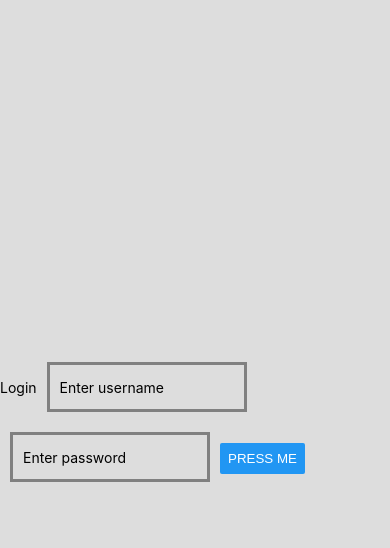
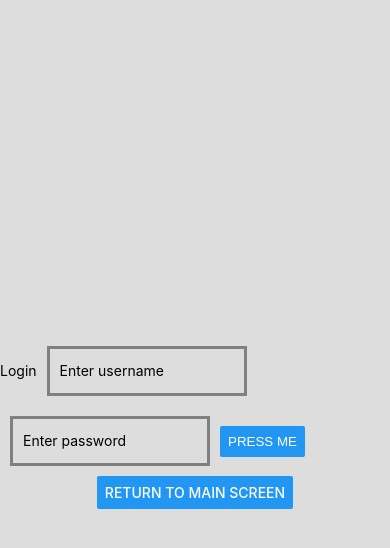
Before and after one commit to AuTangen/crabcannon, a React Native app in the folder client/: screen /Login in a window 390 px wide. Both pictures are taken after a click on the button "LOGIN". Shown: the top 548 px of the page. Built offline with nearby package versions, Linux system fonts and the light colour scheme; no server answers.

Commit message:
fixed useeffect timer still on login page

```diff
--- a/client/screens/auth/Login.js
+++ b/client/screens/auth/Login.js
@@ -15,26 +15,17 @@ const SceneLogin = ({ navigation }) => {
         password: ''
     })
 
-    useEffect(() => {
-        setTimeout(() => {
-            navigation.navigate('Login')
-        }, 2000)
-    }, [])
 
-    // const handleChange = (event) => {
-    //     console.log('called')
-    //     console.log('event' + event.target)
-    //     const prop = event.target.id
-    //     setFormState({
-    //         ...formState,
-    //         [prop]: event.target.value
-    //     });
-    // }
 
 
     const submitLogin = () => {
         console.log(formState.user)
     }
+
+    const returnMain = () => {
+        navigation.navigate('Auth')
+    }
+
     return (
         <DefaultPage>
             <Text>
@@ -71,6 +62,10 @@ const SceneLogin = ({ navigation }) => {
                 onPress={submitLogin}
             />
             </Text>
+            <Button
+                title="Return To Main Screen"
+                onPress={returnMain}
+            />
         </DefaultPage>
     )
 }
```
Also changed, not shown: client/screens/auth/Register.js (+0 -10 lines).
